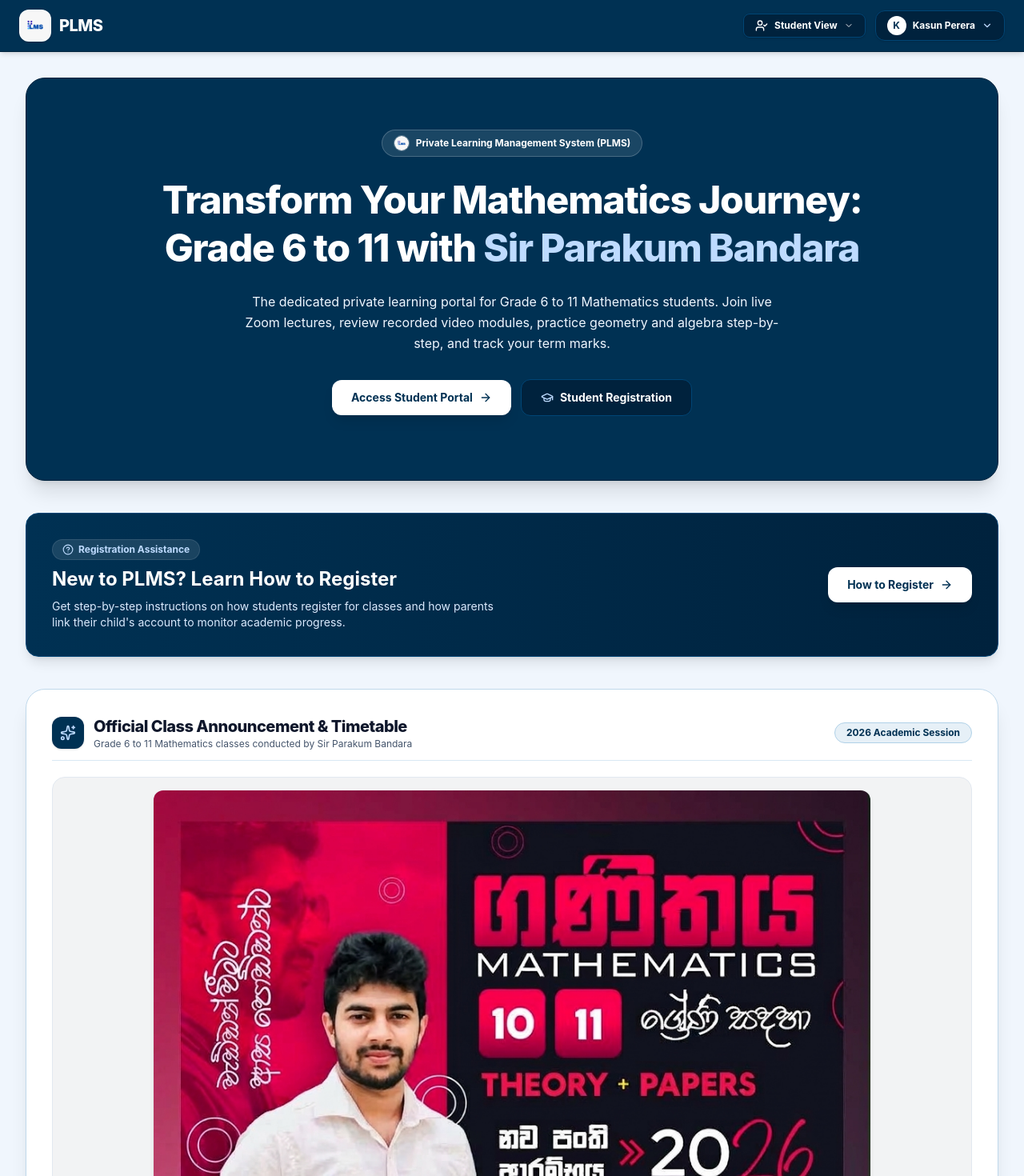
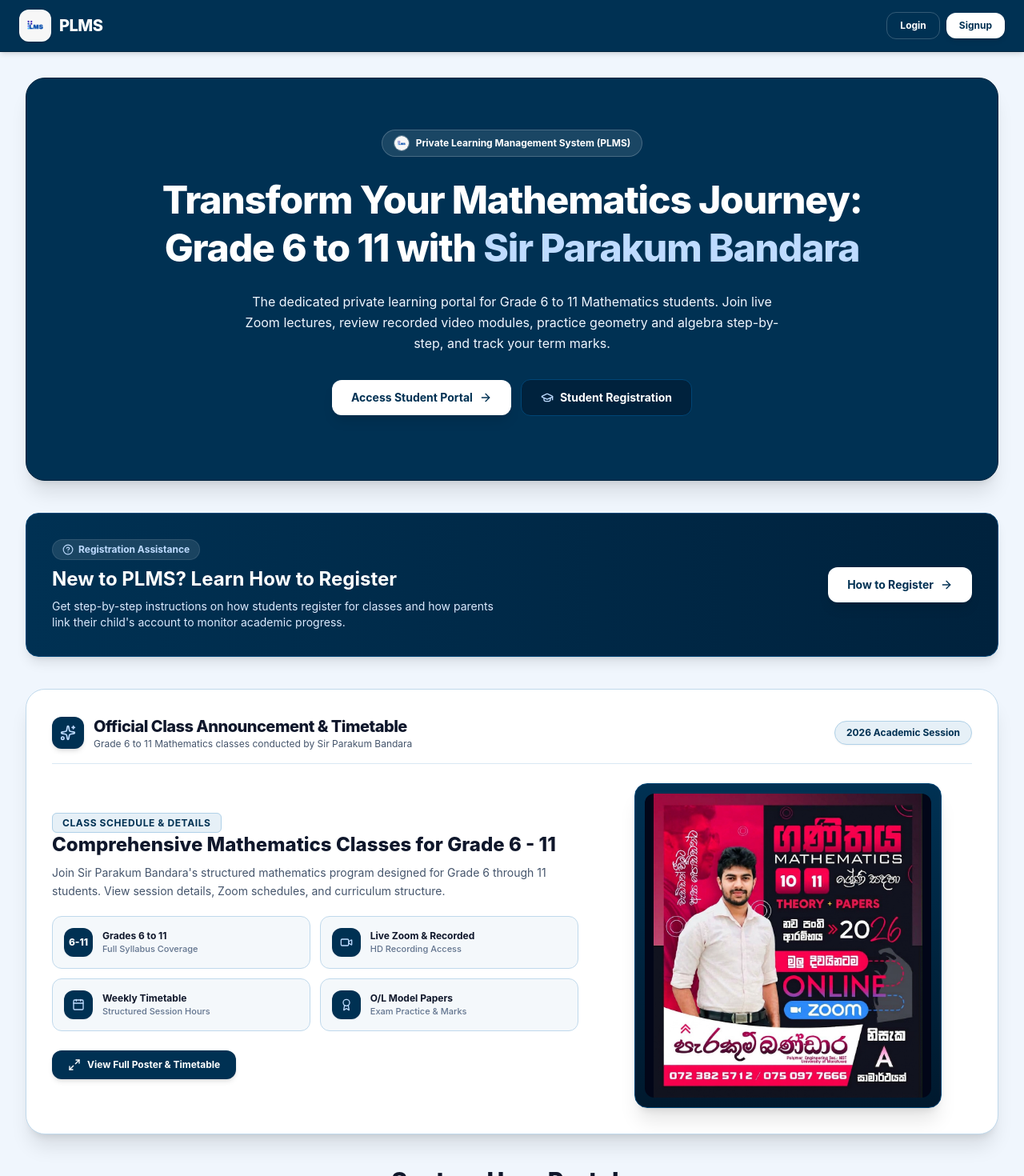
Before and after one commit to SakvithiDaskon/PLMS.web, a React (Vite) app: page / in a window 1280 px wide. Shown: the top 1470 px of the page at 80% size. Built offline with nearby package versions, Linux system fonts and the light colour scheme.

Commit message:
new file

```diff
--- a/src/components/Navbar.jsx
+++ b/src/components/Navbar.jsx
@@ -20,11 +20,8 @@ export const Navbar = ({ toggleSidebar, isSidebarOpen, showSidebarButton = true
   const [showRoleMenu, setShowRoleMenu] = useState(false);
   const [showProfileMenu, setShowProfileMenu] = useState(false);
 
-  // ============================================================
-  // UPDATED TODAY - STUDENT NAVIGATION CONDITIONAL
-  // Hide the Student View / Role switcher button on student pages
-  // ============================================================
-  const isStudentPage = location.pathname.startsWith('/student') || user?.role === 'student';
+  // Check if current page is inside a portal (Student, Parent, or Admin)
+  const isPortalPage = (showSidebarButton || location.pathname.startsWith('/student') || location.pathname.startsWith('/parent') || location.pathname.startsWith('/admin')) && location.pathname !== '/';
 
   const handleLogout = () => {
     logout();
@@ -75,8 +72,8 @@ export const Navbar = ({ toggleSidebar, isSidebarOpen, showSidebarButton = true
 
         {/* Right Action Menu */}
         <div className="flex items-center gap-3">
-          {/* Role Switcher Pill */}
-          {isAuthenticated && (
+          {/* Role Switcher Pill - Only shown inside portal pages */}
+          {isAuthenticated && isPortalPage && (
             <div className="relative">
               <button
                 onClick={() => setShowRoleMenu(!showRoleMenu)}
@@ -110,7 +107,9 @@ export const Navbar = ({ toggleSidebar, isSidebarOpen, showSidebarButton = true
 
                   <button
                     onClick={() => {
+                      switchRole('parent');
                       setShowRoleMenu(false);
+                      navigate('/parent');
                     }}
                     className={`w-full text-left px-3 py-2 text-xs flex items-center gap-2 hover:bg-[#e6f0f7] font-semibold ${user?.role === 'parent' ? 'text-[#003153] bg-[#e6f0f7] font-bold' : 'text-slate-700'
                       }`}
@@ -134,8 +133,8 @@ export const Navbar = ({ toggleSidebar, isSidebarOpen, showSidebarButton = true
             </div>
           )}
 
-          {/* User Account Menu */}
-          {isAuthenticated ? (
+          {/* User Account Menu (Portal Pages) vs Login & Signup Buttons (Home & Public Pages) */}
+          {isAuthenticated && isPortalPage ? (
             <div className="relative">
               <button
                 onClick={() => setShowProfileMenu(!showProfileMenu)}
@@ -144,7 +143,7 @@ export const Navbar = ({ toggleSidebar, isSidebarOpen, showSidebarButton = true
                 <div className="w-6 h-6 rounded-full bg-white text-[#003153] flex items-center justify-center font-bold text-xs shrink-0">
                   {user?.name ? user.name.charAt(0).toUpperCase() : 'U'}
                 </div>
-                <span className="text-xs font-bold text-white">
+                <span className="text-xs font-extrabold text-white tracking-wide">
                   {user?.name}
                 </span>
                 <ChevronDown className="w-3.5 h-3.5 text-blue-200" />
--- a/src/context/AuthContext.jsx
+++ b/src/context/AuthContext.jsx
@@ -9,20 +9,10 @@ export const AuthProvider = ({ children }) => {
     if (saved) {
       try { return JSON.parse(saved); } catch (e) {}
     }
-    // Default demo user (Student)
-    return {
-      id: 'std-1',
-      name: 'Kasun Perera',
-      email: 'student@plms.com',
-      role: 'student',
-      phone: '+94 77 123 4567',
-      grade: 'Grade 11 (O/L Mathematics)',
-      studentId: 'STU-2026-889',
-      indexNo: 'STU-2026-889'
-    };
+    return null;
   });
 
-  const [token, setToken] = useState(() => localStorage.getItem('plms_auth_token') || 'demo-token-123');
+  const [token, setToken] = useState(() => localStorage.getItem('plms_auth_token') || null);
   const [loading, setLoading] = useState(false);
 
   useEffect(() => {
@@ -75,10 +65,7 @@ export const AuthProvider = ({ children }) => {
     }
   };
 
-  // ============================================================
-  // UPDATED TODAY - ROLE & STUDENT SWITCHER LOGIC
-  // Allows switching directly to specific student records (Kasun, Nipuni, Dilshan)
-  // ============================================================
+  // Switch role logic
   const switchRole = (newRole, extraId) => {
     let mockUser;
     if (newRole === 'admin') {
@@ -119,7 +106,7 @@ export const AuthProvider = ({ children }) => {
     setToken(`demo-token-${newRole}`);
   };
 
-  // ===== ADDED TODAY: Switch Active Student Dynamically =====
+  // Switch active student
   const switchStudent = (studentId) => {
     const users = JSON.parse(localStorage.getItem('plms_mock_users') || '[]');
     const found = users.find(u => u.id === studentId || u.studentId === studentId);
--- a/src/pages/public/Home.jsx
+++ b/src/pages/public/Home.jsx
@@ -1,7 +1,8 @@
-import React from 'react';
+import React, { useState } from 'react';
 import { Link } from 'react-router-dom';
 import logoImg from '../../assets/logo.jpeg';
 import posterImg from '../../assets/poster.jpeg';
+import { useAuth } from '../../context/AuthContext';
 
 import {
   GraduationCap,
@@ -10,10 +11,19 @@ import {
   Users,
   ShieldCheck,
   HelpCircle,
-  Sparkles
+  Sparkles,
+  Video,
+  Calendar,
+  Award,
+  Maximize2,
+  ZoomIn,
+  X
 } from 'lucide-react';
 
 export const Home = () => {
+  const { isAuthenticated, user } = useAuth();
+  const [isPosterModalOpen, setIsPosterModalOpen] = useState(false);
+
   return (
     <div className="space-y-10 pb-12">
       {/* Hero Banner */}
@@ -42,7 +52,7 @@ export const Home = () => {
 
           <div className="flex flex-wrap items-center justify-center gap-3 pt-2">
             <Link
-              to="/login"
+              to={isAuthenticated ? (user?.role === 'admin' ? '/admin' : '/student') : '/login'}
               className="flex items-center gap-2 px-6 py-3 rounded-xl text-sm font-bold text-[#003153] bg-white hover:bg-[#e6f0f7] shadow-lg transition-all hover:scale-105"
             >
               <span>Access Student Portal</span>
@@ -76,8 +86,6 @@ export const Home = () => {
 
         <Link
           to="/how-to-register"
-          target="_blank"
-          rel="noopener noreferrer"
           className="flex items-center gap-2 px-6 py-3 rounded-xl text-sm font-bold text-[#003153] bg-white hover:bg-[#e6f0f7] shadow-lg transition-all hover:scale-105 whitespace-nowrap shrink-0"
         >
           <span>How to Register</span>
@@ -86,14 +94,14 @@ export const Home = () => {
       </section>
 
       {/* Official Class Poster Section */}
-      <section className="relative overflow-hidden rounded-3xl bg-white border border-[#c0d9ec] shadow-xl p-4 sm:p-8 space-y-5">
-        <div className="flex flex-col sm:flex-row items-start sm:items-center justify-between gap-3 pb-3 border-b border-[#c0d9ec]/60">
+      <section className="relative overflow-hidden rounded-3xl bg-white border border-[#c0d9ec] shadow-xl p-6 sm:p-8 space-y-6">
+        <div className="flex flex-col sm:flex-row items-start sm:items-center justify-between gap-4 pb-4 border-b border-[#c0d9ec]/60">
           <div className="flex items-center gap-3">
-            <div className="p-2.5 rounded-xl bg-[#003153] text-white shadow">
+            <div className="p-2.5 rounded-xl bg-[#003153] text-white shadow-md">
               <Sparkles className="w-5 h-5 text-blue-200" />
             </div>
             <div>
-              <h3 className="text-base sm:text-xl font-extrabold text-slate-900 tracking-tight">
+              <h3 className="text-lg sm:text-xl font-extrabold text-slate-900 tracking-tight">
                 Official Class Announcement & Timetable
               </h3>
               <p className="text-xs text-slate-600">
@@ -101,18 +109,119 @@ export const Home = () => {
               </p>
             </div>
           </div>
-          <span className="px-3.5 py-1 rounded-full bg-[#e6f0f7] text-[#003153] text-xs font-bold border border-[#b0d1e8] whitespace-nowrap">
+          <span className="px-3.5 py-1.5 rounded-full bg-[#e6f0f7] text-[#003153] text-xs font-bold border border-[#b0d1e8] shadow-xs">
             2026 Academic Session
           </span>
         </div>
 
-        <div className="relative group overflow-hidden rounded-2xl bg-slate-900/5 border border-slate-200 flex items-center justify-center p-2 sm:p-4">
-          <img
-            src={posterImg}
-            alt="Sir Parakum Bandara Mathematics Class Poster"
-            className="w-full h-auto max-w-4xl object-contain rounded-xl shadow-md transition-transform duration-500 group-hover:scale-[1.005]"
-          />
+        {/* Poster Showcase Grid */}
+        <div className="grid grid-cols-1 lg:grid-cols-12 gap-8 items-center">
+          {/* Left Column: Highlights & Quick Info */}
+          <div className="lg:col-span-7 space-y-5">
+            <div className="space-y-2">
+              <span className="text-xs font-bold uppercase tracking-wider text-[#003153] bg-[#e6f0f7] px-3 py-1 rounded-md border border-[#b0d1e8]">
+                Class Schedule & Details
+              </span>
+              <h4 className="text-2xl font-extrabold text-slate-900 leading-snug">
+                Comprehensive Mathematics Classes for Grade 6 - 11
+              </h4>
+              <p className="text-xs sm:text-sm text-slate-600 leading-relaxed">
+                Join Sir Parakum Bandara's structured mathematics program designed for Grade 6 through 11 students. View session details, Zoom schedules, and curriculum structure.
+              </p>
+            </div>
+
+            <div className="grid grid-cols-1 sm:grid-cols-2 gap-3">
+              <div className="p-3.5 rounded-xl bg-[#f4f8fb] border border-[#c0d9ec] flex items-center gap-3">
+                <div className="w-9 h-9 rounded-xl bg-[#003153] text-white flex items-center justify-center font-extrabold text-xs shrink-0 shadow-xs">
+                  6-11
+                </div>
+                <div>
+                  <h5 className="text-xs font-bold text-slate-900">Grades 6 to 11</h5>
+                  <p className="text-[11px] text-slate-500 font-medium">Full Syllabus Coverage</p>
+                </div>
+              </div>
+
+              <div className="p-3.5 rounded-xl bg-[#f4f8fb] border border-[#c0d9ec] flex items-center gap-3">
+                <div className="w-9 h-9 rounded-xl bg-[#003153] text-white flex items-center justify-center font-bold text-xs shrink-0 shadow-xs">
+                  <Video className="w-4 h-4 text-blue-200" />
+                </div>
+                <div>
+                  <h5 className="text-xs font-bold text-slate-900">Live Zoom & Recorded</h5>
+                  <p className="text-[11px] text-slate-500 font-medium">HD Recording Access</p>
+                </div>
+              </div>
+
+              <div className="p-3.5 rounded-xl bg-[#f4f8fb] border border-[#c0d9ec] flex items-center gap-3">
+                <div className="w-9 h-9 rounded-xl bg-[#003153] text-white flex items-center justify-center font-bold text-xs shrink-0 shadow-xs">
+                  <Calendar className="w-4 h-4 text-blue-200" />
+                </div>
+                <div>
+                  <h5 className="text-xs font-bold text-slate-900">Weekly Timetable</h5>
+                  <p className="text-[11px] text-slate-500 font-medium">Structured Session Hours</p>
+                </div>
+              </div>
+
+              <div className="p-3.5 rounded-xl bg-[#f4f8fb] border border-[#c0d9ec] flex items-center gap-3">
+                <div className="w-9 h-9 rounded-xl bg-[#003153] text-white flex items-center justify-center font-bold text-xs shrink-0 shadow-xs">
+                  <Award className="w-4 h-4 text-blue-200" />
+                </div>
+                <div>
+                  <h5 className="text-xs font-bold text-slate-900">O/L Model Papers</h5>
+                  <p className="text-[11px] text-slate-500 font-medium">Exam Practice & Marks</p>
+                </div>
+              </div>
+            </div>
+
+            <div className="pt-1 flex items-center gap-3">
+              <button
+                onClick={() => setIsPosterModalOpen(true)}
+                className="inline-flex items-center gap-2 px-5 py-2.5 rounded-xl bg-[#003153] hover:bg-[#00223d] text-white text-xs font-bold shadow-md transition-all hover:scale-[1.02]"
+              >
+                <Maximize2 className="w-4 h-4" />
+                <span>View Full Poster & Timetable</span>
+              </button>
+            </div>
+          </div>
+
+          {/* Right Column: Beautiful Compact Poster Frame */}
+          <div className="lg:col-span-5 flex justify-center">
+            <div className="relative group max-w-xs sm:max-w-sm w-full rounded-2xl bg-gradient-to-b from-[#003153] to-[#00192e] p-2.5 sm:p-3 shadow-xl border border-[#004575] transition-all hover:shadow-2xl">
+              <div className="relative overflow-hidden rounded-xl bg-slate-950 flex items-center justify-center max-h-[400px]">
+                <img
+                  src={posterImg}
+                  alt="Sir Parakum Bandara Mathematics Class Poster"
+                  className="w-full h-auto max-h-[380px] object-contain rounded-lg transition-transform duration-500 group-hover:scale-105 cursor-pointer"
+                  onClick={() => setIsPosterModalOpen(true)}
+                />
+
+                <div
+                  onClick={() => setIsPosterModalOpen(true)}
+                  className="absolute inset-0 bg-slate-950/40 opacity-0 group-hover:opacity-100 transition-opacity duration-300 flex items-center justify-center gap-2 text-white font-bold text-xs cursor-pointer backdrop-blur-[2px]"
+                >
+                  <ZoomIn className="w-5 h-5 text-blue-200" />
+                  <span>Click to Expand Poster</span>
+                </div>
+              </div>
+            </div>
+          </div>
         </div>
+
+        {/* Modal for full size view */}
+        {isPosterModalOpen && (
+          <div className="fixed inset-0 z-50 bg-slate-950/80 backdrop-blur-sm flex items-center justify-center p-4" onClick={() => setIsPosterModalOpen(false)}>
+            <div className="relative max-w-2xl w-full bg-white rounded-2xl p-4 shadow-2xl space-y-3" onClick={(e) => e.stopPropagation()}>
+              <div className="flex items-center justify-between pb-2 border-b border-slate-200">
+                <h4 className="text-sm font-bold text-slate-900">Official Class Announcement & Timetable</h4>
+                <button onClick={() => setIsPosterModalOpen(false)} className="p-1.5 rounded-lg text-slate-500 hover:bg-slate-100 hover:text-slate-900">
+                  <X className="w-5 h-5" />
+                </button>
+              </div>
+              <div className="max-h-[75vh] overflow-auto rounded-xl bg-slate-900 flex items-center justify-center p-2">
+                <img src={posterImg} alt="Class Poster" className="max-w-full h-auto rounded-lg" />
+              </div>
+            </div>
+          </div>
+        )}
       </section>
 
       {/* User Portals Section */}
--- a/src/pages/public/Login.jsx
+++ b/src/pages/public/Login.jsx
@@ -159,10 +159,7 @@ export const Login = () => {
           </button>
         </form>
 
-        {/* ============================================================ */}
-        {/* UPDATED TODAY - QUICK FILL DEMO ACCOUNTS (STUDENT PRESETS)   */}
-        {/* Instant login for Grade 11 (Kasun), Grade 10 (Nipuni), Grade 9 (Dilshan) */}
-        {/* ============================================================ */}
+        {/* Quick Fill Demo Accounts */}
         <div className="pt-4 border-t border-slate-100 space-y-2 text-center">
           <p className="text-[11px] font-bold text-[#003153] uppercase tracking-wider">Quick Fill Demo Accounts</p>
           <div className="flex flex-wrap items-center justify-center gap-1.5">
```
Also changed, not shown: src/pages/student/StudentDashboard.jsx (+4 -12 lines).
